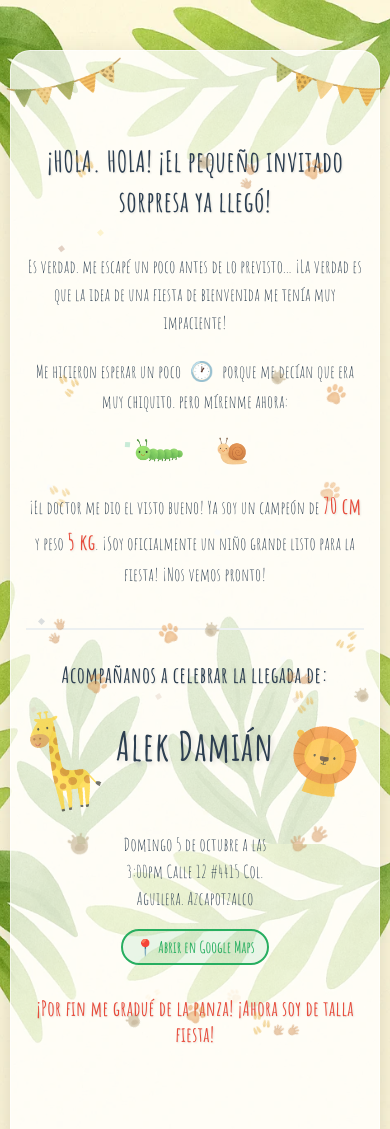
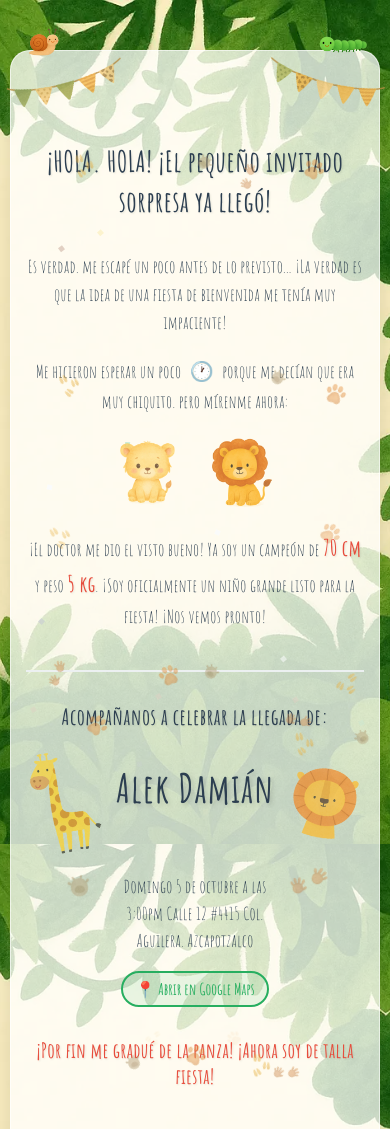
Before and after one commit to aegre/damian, an Astro site: page / in a window 390 px wide. Shown: the top 1129 px of the page. Built offline with nearby package versions, Linux system fonts and the light colour scheme; Astro itself is replaced by a stand-in of ours.

Commit message:
Add new animal images and enhance animations in index.astro and CSS

```diff
--- a/src/pages/index.astro
+++ b/src/pages/index.astro
@@ -93,6 +93,22 @@ import "../styles/invitation.css";
 
 			<!-- Main Content -->
 			<div class="content">
+				<!-- Top Right Caterpillar -->
+				<img
+					src="/caterpillar.webp"
+					alt="Caterpillar"
+					class="top-right-caterpillar animate-on-scroll"
+					style="animation-delay: 0.9s;"
+				/>
+
+				<!-- Top Left Snail -->
+				<img
+					src="/snail.webp"
+					alt="Snail"
+					class="top-left-snail animate-on-scroll-flipped"
+					style="animation-delay: 1.0s;"
+				/>
+
 				<!-- Bunting Header -->
 				<div class="bunting-header animate-on-scroll">
 					<img
@@ -176,12 +192,12 @@ import "../styles/invitation.css";
 						class="animal-showcase animate-on-scroll"
 						style="animation-delay: 0.9s;"
 					>
+						<img src="/lion_cub.webp" alt="Lion Cub" class="showcase-animal" />
 						<img
-							src="/caterpillar.webp"
-							alt="Caterpillar"
+							src="/lion_full.webp"
+							alt="Lion Full"
 							class="showcase-animal"
 						/>
-						<img src="/snail.webp" alt="Snail" class="showcase-animal" />
 					</div>
 
 					<div
@@ -383,14 +399,16 @@ import "../styles/invitation.css";
 		<script>
 			// Scroll-triggered animations
 			function animateOnScroll() {
-				const elements = document.querySelectorAll(".animate-on-scroll");
+				const elements = document.querySelectorAll(
+					".animate-on-scroll, .animate-on-scroll-flipped",
+				);
 
 				elements.forEach((element) => {
 					const elementTop = element.getBoundingClientRect().top;
 					const elementVisible = 150;
 
 					if (elementTop < window.innerHeight - elementVisible) {
-						element.style.animationPlayState = "running";
+						(element as HTMLElement).style.animationPlayState = "running";
 					}
 				});
 			}
--- a/src/styles/invitation.css
+++ b/src/styles/invitation.css
@@ -6,10 +6,11 @@
 
 body {
   font-family: 'Amatic SC', cursive;
-  background: #e6e7e0 url('/background.webp') center center / cover no-repeat fixed;
+  background: #e6e7e0 url('/background2.webp') center center / cover no-repeat fixed;
   min-height: 100vh;
   overflow-x: hidden;
   position: relative;
+  animation: background-enter 3s ease-out forwards;
 }
 
 
@@ -347,6 +348,39 @@ body {
   }
 }
 
+@keyframes scaleInFlipped {
+  from {
+    opacity: 0;
+    transform: scaleX(-1) scale(0.8);
+  }
+
+  to {
+    opacity: 1;
+    transform: scaleX(-1) scale(1);
+  }
+}
+
+
+@keyframes background-enter {
+  0% {
+    background-size: cover;
+    background-position: 50% 30%;
+    opacity: 0.3;
+  }
+
+  50% {
+    background-size: cover;
+    background-position: 50% 40%;
+    opacity: 0.7;
+  }
+
+  100% {
+    background-size: cover;
+    background-position: center center;
+    opacity: 1;
+  }
+}
+
 /* Animation Classes */
 .animate-text-fade-in {
   animation: fadeIn 1s ease-out forwards;
@@ -368,6 +402,13 @@ body {
   animation-play-state: paused;
   opacity: 0;
 }
+
+.animate-on-scroll-flipped {
+  animation: scaleInFlipped 0.8s ease-out forwards;
+  animation-play-state: paused;
+  opacity: 0;
+}
+
 
 /* Scroll-triggered animations */
 .animate-on-scroll.animate-delay-1 {
@@ -418,6 +459,40 @@ body {
   opacity: 0.9;
 }
 
+/* Top Right Caterpillar */
+.top-right-caterpillar {
+  position: absolute;
+  top: -40px;
+  right: 20px;
+  width: 80px;
+  height: auto;
+  opacity: 0.8;
+  transition: transform 0.3s ease;
+  z-index: 5;
+}
+
+.top-right-caterpillar:hover {
+  transform: scale(1.1);
+}
+
+/* Top Left Snail */
+.top-left-snail {
+  position: absolute;
+  top: -40px;
+  left: 20px;
+  width: 80px;
+  height: auto;
+  opacity: 0.8;
+  transform: scaleX(-1);
+  transition: transform 0.3s ease;
+  z-index: 5;
+}
+
+.top-left-snail:hover {
+  transform: scaleX(-1) scale(1.1);
+}
+
+
 /* Animal Showcase */
 .animal-showcase {
   display: flex;
@@ -427,7 +502,7 @@ body {
 }
 
 .showcase-animal {
-  width: 80px;
+  width: 120px;
   height: auto;
   opacity: 0.8;
   transition: transform 0.3s ease;
@@ -904,8 +979,21 @@ body {
     padding: 8px 16px;
   }
 
+  .top-right-caterpillar {
+    width: 60px;
+    top: -30px;
+    right: 15px;
+  }
+
+  .top-left-snail {
+    width: 60px;
+    top: -30px;
+    left: 15px;
+  }
+
+
   .showcase-animal {
-    width: 60px;
+    width: 90px;
   }
 
   .name-animal {
@@ -984,8 +1072,21 @@ body {
     margin-top: 40px;
   }
 
+  .top-right-caterpillar {
+    width: 50px;
+    top: -25px;
+    right: 10px;
+  }
+
+  .top-left-snail {
+    width: 50px;
+    top: -25px;
+    left: 10px;
+  }
+
+
   .showcase-animal {
-    width: 50px;
+    width: 75px;
   }
 
   .name-animal {
```
Also changed, not shown: public/background2.webp (added), public/lion_cub.webp (added), public/lion_full.webp (added), 1 other file.
